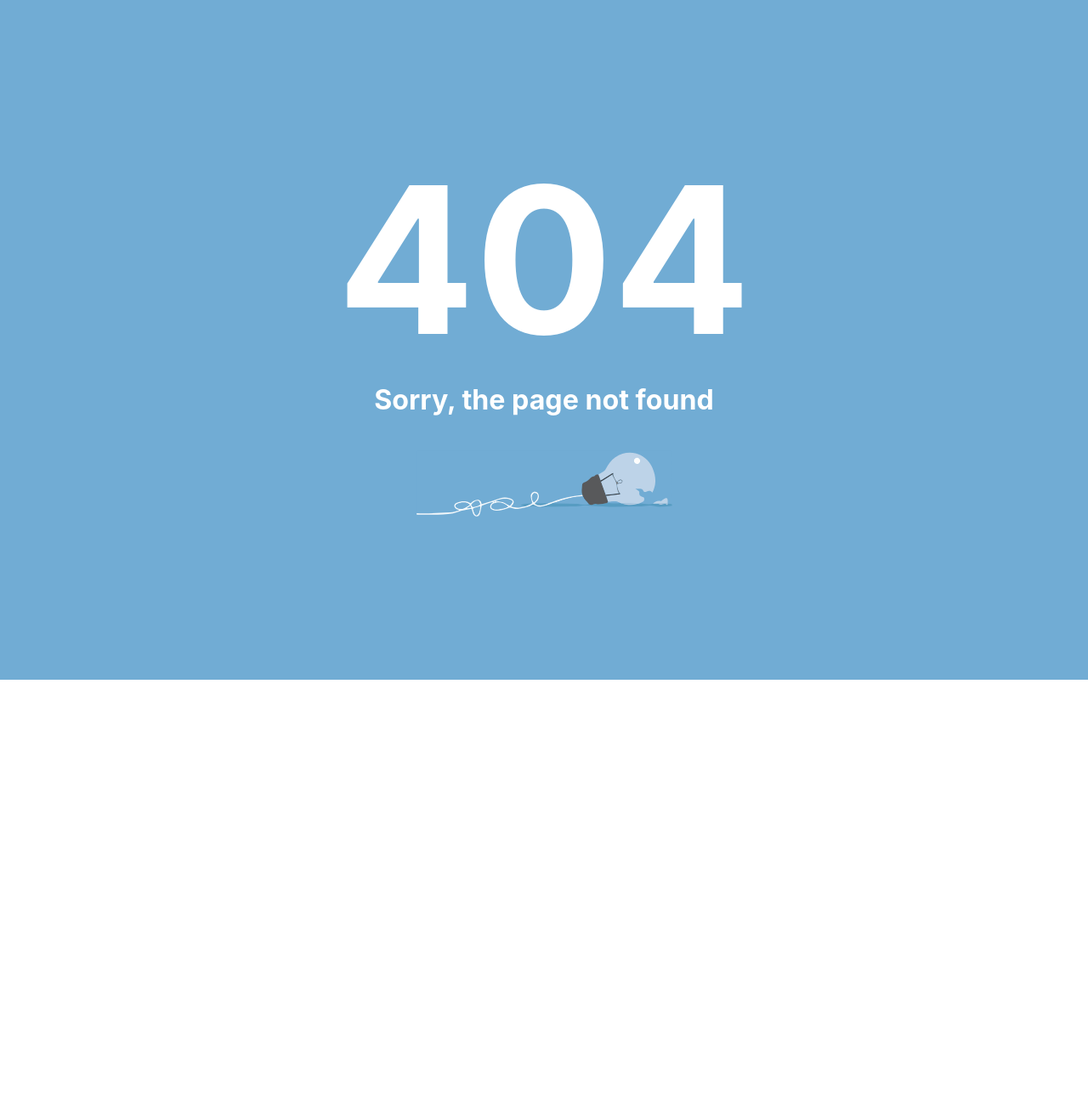
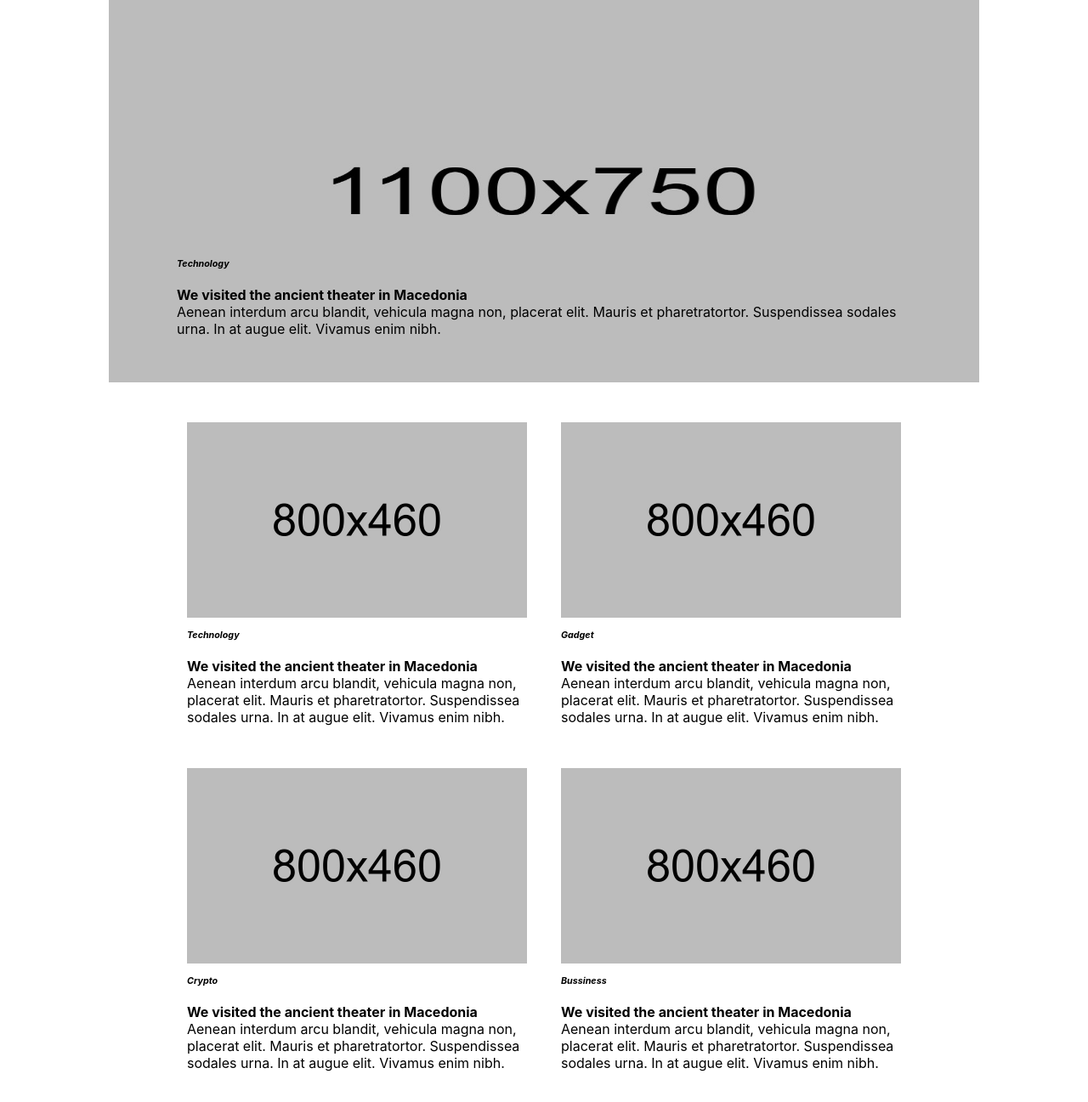
Before and after one commit to muhammad-ahmed02/GUI, a React (Create React App) app: page /blog in a window 1280 px wide. Before the commit this address had no page. Shown: the top 1297 px of the page at 85% size. Before the commit the page ends 800 px from the top, so only its background shows below. Built offline with nearby package versions, Linux system fonts and the light colour scheme.

Commit message:
blog page update

```diff
--- a/src/App.js
+++ b/src/App.js
@@ -1,24 +1,26 @@
-import React from 'react'
-import { Route, Switch, BrowserRouter } from 'react-router-dom'
+import React from "react";
+import { Route, Switch, BrowserRouter } from "react-router-dom";
 
-import Register from './components/Register'
-import Login from './components/Login'
-import Error404 from './components/Error404'
-import Home from './pages/Home'
+import Register from "./components/Register";
+import Login from "./components/Login";
+import Error404 from "./components/Error404";
+import Home from "./pages/Home";
 
-function App () {
+import Blog from "./pages/blog/blog";
+function App() {
   return (
     <>
       <BrowserRouter>
         <Switch>
-          <Route exact path='/' component={Home} />
-          <Route exact path='/register' component={Register} />
-          <Route exact path='/login' component={Login} />
-          <Route path='*' component={Error404} />
+          <Route exact path="/" component={Home} />
+          <Route exact path="/register" component={Register} />
+          <Route exact path="/login" component={Login} />
+          <Route exact path="/blog" component={Blog} />
+          <Route path="*" component={Error404} />
         </Switch>
       </BrowserRouter>
     </>
-  )
+  );
 }
 
-export default App
+export default App;
--- /dev/null
+++ b/src/pages/blog/blog.css
@@ -0,0 +1,31 @@
+.header{
+    width: 100%;
+    max-width: 1024px;
+    margin: 0 auto;
+}
+
+.headerDesc{
+    margin: -150px 0 50px 0;
+    padding: 0 80px;
+}
+.header_img{
+    width: 100%;
+    height: 450px;
+}
+
+.blog{
+    display: flex;
+    flex-wrap: wrap;
+    justify-content: center;
+}
+.blog_desc{
+    width: 400px;
+    margin: 50px 0 0 0;
+    overflow: hidden;
+    padding: 0 20px 0 20px;
+}
+
+.blog_2{
+    width: 100%;
+    margin: 0 0 10px 0
+}
--- /dev/null
+++ b/src/pages/blog/blog.jsx
@@ -0,0 +1,111 @@
+import "./blog.css";
+import blog_1 from "../../assets/blog/1100x750.jpg";
+import blog_2 from "../../assets/blog/800x460.jpg";
+
+const Blog = () => {
+    return(
+        <div>
+            {/* begginning of blog header */}
+            <div className="header">
+                <img src={blog_1} alt="blog_header_frame" className="header_img" />
+                <div className="headerDesc">
+                    <h6><i>Technology</i></h6><br/>
+                    <h4>We visited the ancient theater in Macedonia</h4>
+                    <p>
+                            Aenean interdum arcu blandit, vehicula magna non, placerat elit. Mauris et pharetratortor. Suspendissea sodales urna. In at augue elit. Vivamus enim nibh.
+                    </p>
+                </div>
+            </div>
+            {/* end of blog header */}
+
+            {/* begginning of blog body */}
+            <div className="blog">
+                <div className="blog_desc">
+                        <img src={blog_2} alt="blog_frame" className="blog_2" />
+                        <h6><i>Technology</i></h6><br/>
+                        <h4>We visited the ancient theater in Macedonia</h4>
+                        <p>
+                            Aenean interdum arcu blandit, vehicula magna non, placerat elit. Mauris et pharetratortor. Suspendissea sodales urna. In at augue elit. Vivamus enim nibh.
+                        </p>
+                </div>
+
+                <div className="blog_desc">
+                        <img src={blog_2} alt="blog_frame" className="blog_2" />
+                        <h6><i>Gadget</i></h6><br/>
+                        <h4>We visited the ancient theater in Macedonia</h4>
+                        <p>
+                            Aenean interdum arcu blandit, vehicula magna non, placerat elit. Mauris et pharetratortor. Suspendissea sodales urna. In at augue elit. Vivamus enim nibh.
+                        </p>
+                </div>
+
+                <div className="blog_desc">
+                        <img src={blog_2} alt="blog_frame" className="blog_2" />
+                        <h6><i>Crypto</i></h6><br/>
+                        <h4>We visited the ancient theater in Macedonia</h4>
+                        <p>
+                            Aenean interdum arcu blandit, vehicula magna non, placerat elit. Mauris et pharetratortor. Suspendissea sodales urna. In at augue elit. Vivamus enim nibh.
+                        </p>
+                </div>
+
+
+                <div className="blog_desc">
+                        <img src={blog_2} alt="blog_frame" className="blog_2" />
+                        <h6><i>Bussiness</i></h6><br/>
+                        <h4>We visited the ancient theater in Macedonia</h4>
+                        <p>
+                            Aenean interdum arcu blandit, vehicula magna non, placerat elit. Mauris et pharetratortor. Suspendissea sodales urna. In at augue elit. Vivamus enim nibh.
+                        </p>
+                </div>
+
+                <div className="blog_desc">
+                        <img src={blog_2} alt="blog_frame" className="blog_2" />
+                        <h6><i>Technology</i></h6><br/>
+                        <h4>We visited the ancient theater in Macedonia</h4>
+                        <p>
+                            Aenean interdum arcu blandit, vehicula magna non, placerat elit. Mauris et pharetratortor. Suspendissea sodales urna. In at augue elit. Vivamus enim nibh.
+                        </p>
+                </div>
+
+                <div className="blog_desc">
+                        <img src={blog_2} alt="blog_frame" className="blog_2" />
+                        <h6><i>Technology</i></h6><br/>
+                        <h4>We visited the ancient theater in Macedonia</h4>
+                        <p>
+                            Aenean interdum arcu blandit, vehicula magna non, placerat elit. Mauris et pharetratortor. Suspendissea sodales urna. In at augue elit. Vivamus enim nibh.
+                        </p>
+                </div>
+
+                <div className="blog_desc">
+                        <img src={blog_2} alt="blog_frame" className="blog_2" />
+                        <h6><i>Bussiness</i></h6><br/>
+                        <h4>We visited the ancient theater in Macedonia</h4>
+                        <p>
+                            Aenean interdum arcu blandit, vehicula magna non, placerat elit. Mauris et pharetratortor. Suspendissea sodales urna. In at augue elit. Vivamus enim nibh.
+                        </p>
+                </div>
+
+                <div className="blog_desc">
+                        <img src={blog_2} alt="blog_frame" className="blog_2" />
+                        <h6><i>Life</i></h6><br/>
+                        <h4>We visited the ancient theater in Macedonia</h4>
+                        <p>
+                            Aenean interdum arcu blandit, vehicula magna non, placerat elit. Mauris et pharetratortor. Suspendissea sodales urna. In at augue elit. Vivamus enim nibh.
+                        </p>
+                </div>
+
+                <div className="blog_desc">
+                        <img src={blog_2} alt="blog_frame" className="blog_2" />
+                        <h6><i>News</i></h6><br/>
+                        <h4>We visited the ancient theater in Macedonia</h4>
+                        <p>
+                            Aenean interdum arcu blandit, vehicula magna non, placerat elit. Mauris et pharetratortor. Suspendissea sodales urna. In at augue elit. Vivamus enim nibh.
+                        </p>
+                </div>
+            </div>
+            {/* end of blog body */}
+        </div>
+
+    )
+}
+
+export default Blog;
```
Also changed, not shown: package.json (+0 -7 lines), src/assets/blog/1100x750.jpg (added), src/assets/blog/800x460.jpg (added).
